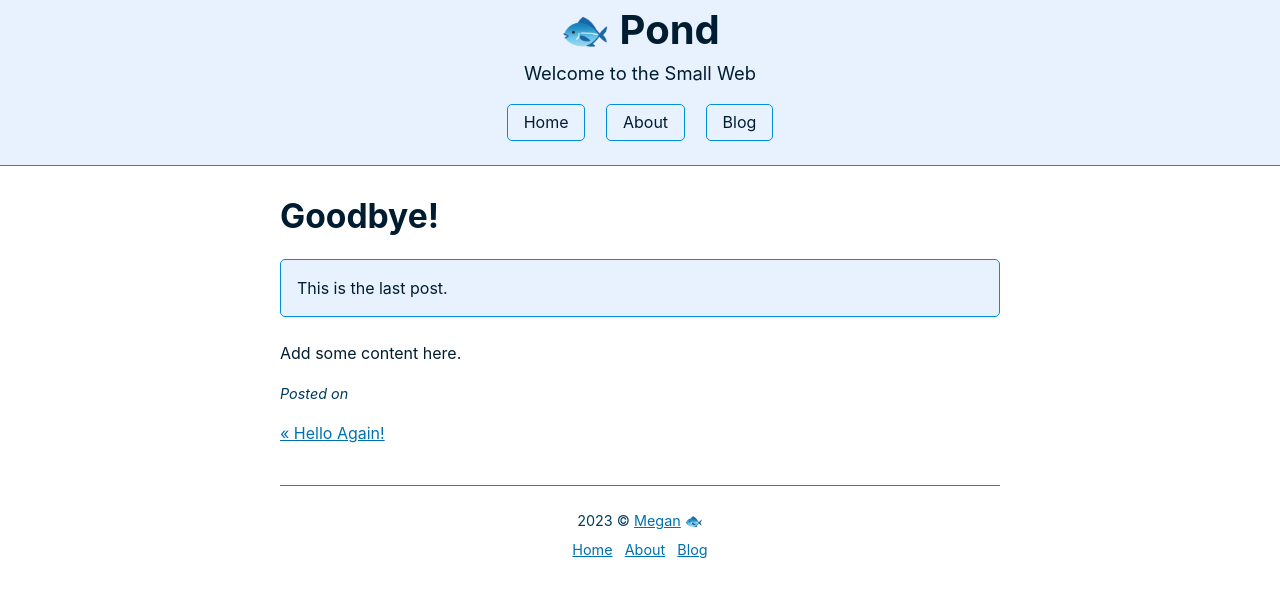
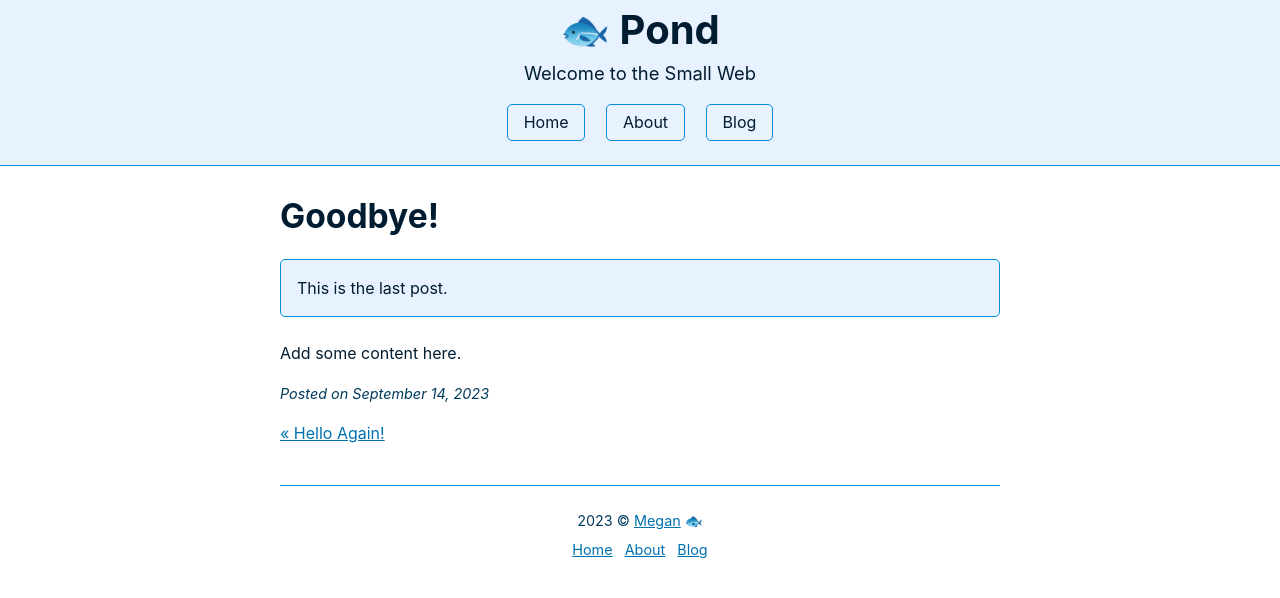
Before and after one commit to megdna/pond, a Jekyll site: the page built from _posts/2023-09-14-hello-final.md, in a window 1280 px wide. Shown: the top 598 px of the page. Built offline with Jekyll 4.4.1, drawn with Linux system fonts in a browser that asks for light colours; part of the change alters nothing that is shown.

```diff
--- a/_layouts/post.html
+++ b/_layouts/post.html
@@ -5,6 +5,6 @@ layout: default
 {% if page.description %}<div class="notice">{{ page.description }}</div>{% endif %}
 {% if page.show %}<img alt="{{ page.alt }}" src="{{ page.image | prepend: site.baseurl | prepend: site.url }}">{% endif %}
 {{ content }}
-{% if page.date %}<cite>Posted on {{post.date | date: '%B %d, %Y'}}</cite>{% endif %}
+{% if page.date %}<cite>Posted on {{page.date | date: "%B %d, %Y"}}</cite>{% endif %}
 <p>{% if page.previous.url %}<a href="{{ page.previous.url | prepend: site.baseurl | prepend: site.url }}">&laquo; {{ page.previous.title }}</a>{% endif %}
 {% if page.next.url %}<a class="next" href="{{ page.next.url | prepend: site.baseurl | prepend: site.url }}">{{ page.next.title }} &raquo;</a>{% endif %}</p>
```
